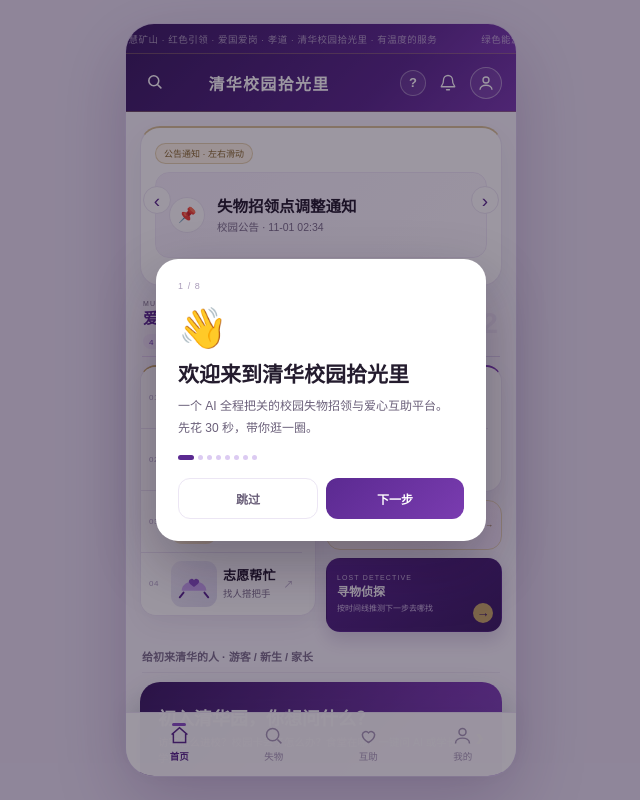
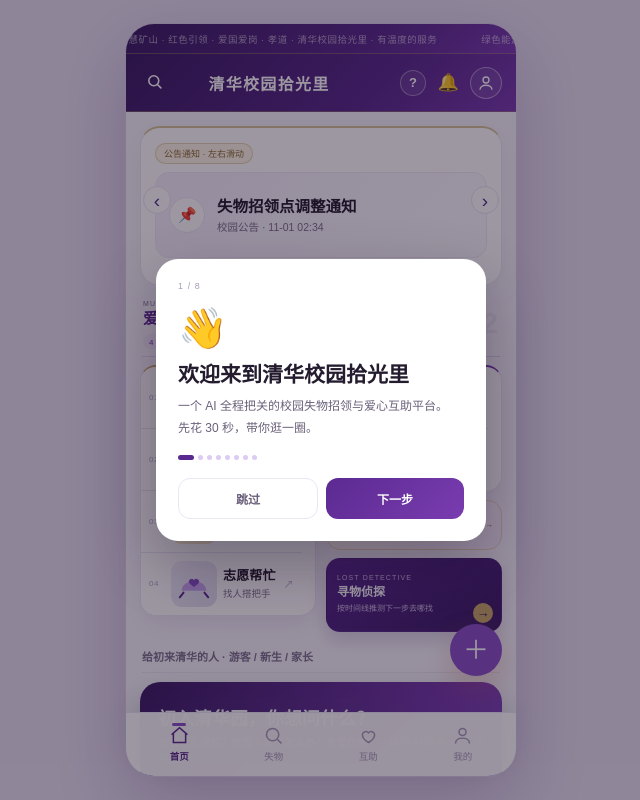
Before and after one commit to zgc1102/campus-lost-found, a Vue app in the folder web/: page / in a window 1280 px wide. Shown: the whole page, without its empty margins (319-959 px from the left). Built offline with nearby package versions, Linux system fonts and the light colour scheme; no server answers.

Commit message:
style: align vue home with legacy markup

```diff
--- a/web/src/App.vue
+++ b/web/src/App.vue
@@ -36,6 +36,10 @@ function go(target, arg) {
     infoKey.value = arg || 'about'
     view.value = 'info'
     history.replaceState({}, '', location.pathname + '?view=info&info=' + infoKey.value)
+    return
+  }
+  if (target === 'publish') {
+    publish('lost')
     return
   }
   if (target === 'lost' || target === 'found' || target === 'help') {
--- a/web/src/views/HomeView.vue
+++ b/web/src/views/HomeView.vue
@@ -10,7 +10,9 @@ const slideIndex = ref(0)
 const defaultSlides = [
   { star: '📌', name: '失物招领点调整通知', sub: '校园公告 · 11-01 02:34' },
   { star: '📢', name: '校园失物招领与爱心互助', sub: '清华校园 · 公益项目' },
-  { star: '🔖', name: '拾光码：给失物一张身份证', sub: '一码通用 · 可打印' }
+  { star: '🔖', name: '拾光码：给失物一张身份证', sub: '一码通用 · 可打印' },
+  { star: '🔎', name: '失物雷达：主动匹配', sub: '寻物与招领自动配对' },
+  { star: '🕵️', name: '寻物侦探：按路线推理', sub: '没发布也能用' }
 ]
 const slides = ref(defaultSlides.slice())
 let timer = null
@@ -79,7 +81,7 @@ async function load() {
         name: a.title,
         sub: '校园公告 · ' + new Date(a.publishedAt).toLocaleString('zh-CN', { month: '2-digit', day: '2-digit', hour: '2-digit', minute: '2-digit' })
       }))
-      slides.value = annSlides.concat(defaultSlides).slice(0, 4)
+      slides.value = annSlides.concat(defaultSlides).slice(0, 5)
       slideIndex.value = 0
     }
   } catch (_) {
@@ -109,9 +111,7 @@ onUnmounted(() => clearTimeout(timer))
       </button>
       <div class="t">清华校园拾光里</div>
       <button type="button" class="help-btn" title="使用引导" @click="$emit('nav', 'guide')">?</button>
-      <div class="bell" title="通知" @click="$emit('nav', 'notices')">
-        <svg viewBox="0 0 24 24" width="18" height="18" fill="none" stroke="#fff" stroke-width="1.7" stroke-linecap="round" stroke-linejoin="round"><path d="M18 8a6 6 0 0 0-12 0c0 7-3 7-3 9h18c0-2-3-2-3-9"/><path d="M10 21h4"/></svg>
-      </div>
+      <div class="bell" title="通知" @click="$emit('nav', 'notices')">🔔</div>
       <div class="login" title="我的发布" @click="$emit('nav', 'mine')">
         <svg viewBox="0 0 24 24" fill="none" stroke="#fff" stroke-width="1.8" width="18" height="18"><circle cx="12" cy="8" r="4"/><path d="M4 21c0-4 4-6 8-6s8 2 8 6"/></svg>
       </div>
@@ -220,7 +220,9 @@ onUnmounted(() => clearTimeout(timer))
         </div>
         <div class="flic">测试版 · 暂未备案 · 仅用于校园公益</div>
         <div class="fcopy">Copyright © 2025-2026 清城牧羊 版权所有</div>
+        <div class="ver">v3.2 · 2026-10-26 · 本机 / 同 Wi-Fi / 公网 三种模式自动切换</div>
       </div>
     </div>
+    <button class="fab-pub" type="button" aria-label="发布启事" @click="$emit('nav', 'publish')">＋</button>
   </section>
 </template>
```
